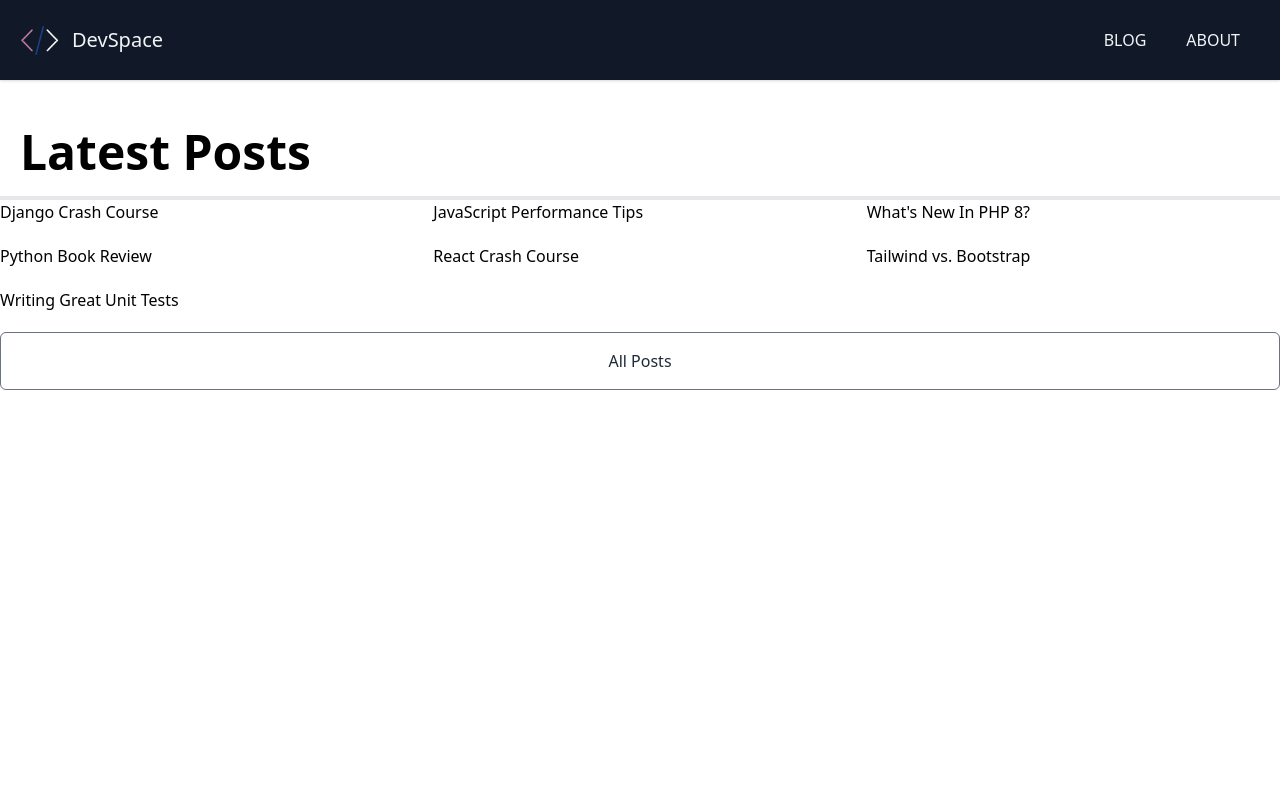
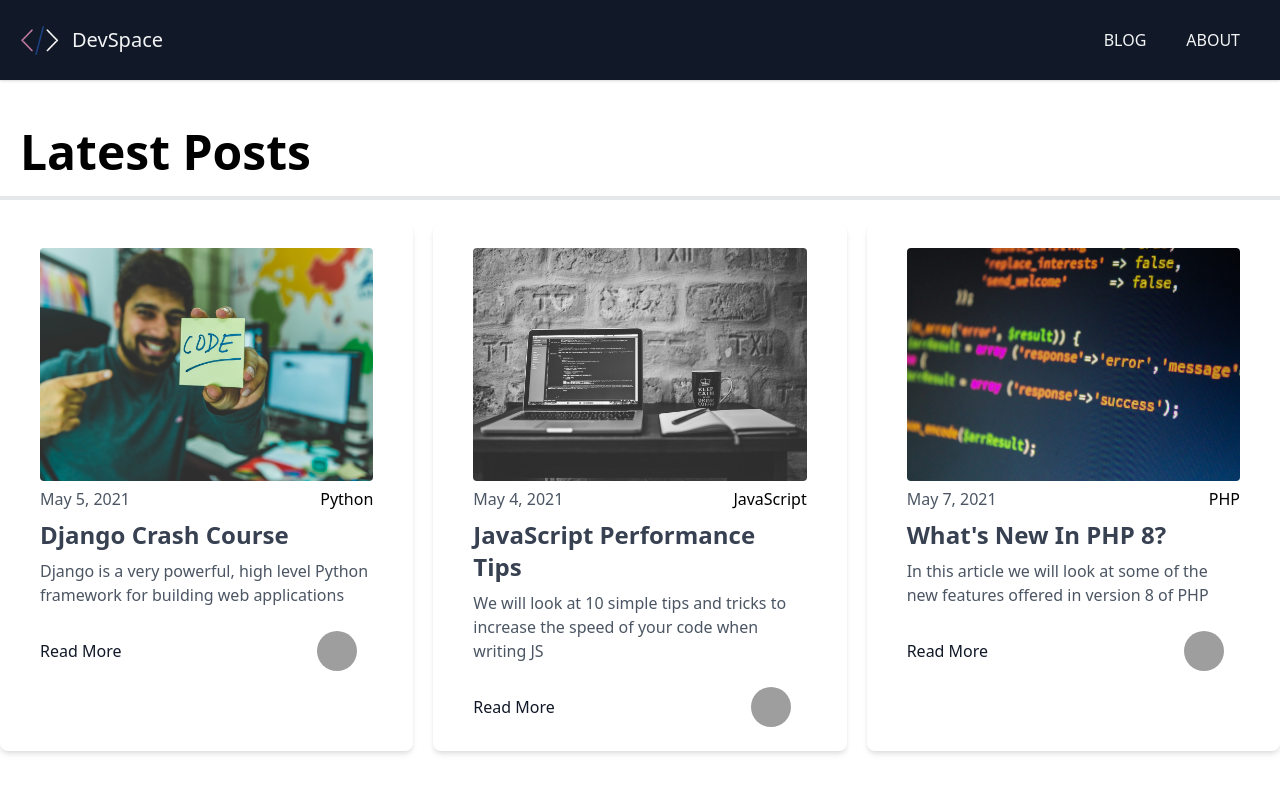
Before and after one commit to gazjosef/devspace-blog, a Next.js app: page / in a window 1280 px wide. Shown: the top 800 px of the page. Built offline with nearby package versions, Linux system fonts and the light colour scheme; grey boxes are pictures that could not be loaded.

Commit message:
Display Posts

```diff
--- /dev/null
+++ b/components/Post.js
@@ -0,0 +1,46 @@
+import Link from "next/link";
+import Image from "next/image";
+
+export default function Post({ post }) {
+  return (
+    <div className="w-full px-10 py-6 bg-white rounded-lg shadow-md mt-6">
+      <Image
+        src={post.frontmatter.cover_image}
+        alt=""
+        height={420}
+        width={600}
+        className="mb-4 rounded"
+      />
+
+      <div className="flex justify-between items-center">
+        <span className="font-light text-gray-600">
+          {post.frontmatter.date}
+        </span>
+        <div>{post.frontmatter.category}</div>
+      </div>
+
+      <div className="mt-2">
+        <Link href={`/blog/${post.slug}`}>
+          <a className="text-2xl text-gray-700 font-bold hover:underline">
+            {post.frontmatter.title}
+          </a>
+        </Link>
+        <p className="mt-2 text-gray-600">{post.frontmatter.excerpt}</p>
+      </div>
+
+      <div className="flex justify-between items-center mt-6">
+        <Link href={`/blog/${post.slug}`}>
+          <a className="text-gray-900 hover:text-blue-600">Read More</a>
+        </Link>
+
+        <div className="flex items-center">
+          <img
+            src={post.frontmatter.author_image}
+            alt=""
+            className="mx-4 w-10 h-10 object-cover rounded-full hidden sm:block"
+          />
+        </div>
+      </div>
+    </div>
+  );
+}
--- a/pages/index.js
+++ b/pages/index.js
@@ -3,6 +3,7 @@
 import Link from "next/link";
 import matter from "gray-matter";
 import Layout from "../components/Layout";
+import Post from "../components/Post";
 
 export default function HomePage({ posts }) {
   console.log(posts);
@@ -12,7 +13,7 @@
 
       <div className="grid md:grid-cols-2 lg:grid-cols-3 gap-5">
         {posts.map((post, index) => (
-          <h3>{post.frontmatter.title}</h3>
+          <Post key={index} post={post} />
         ))}
       </div>
 
```
